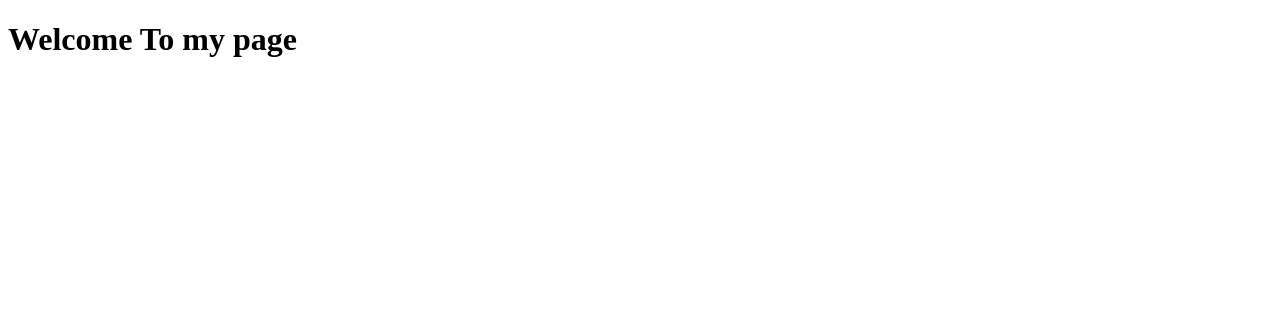
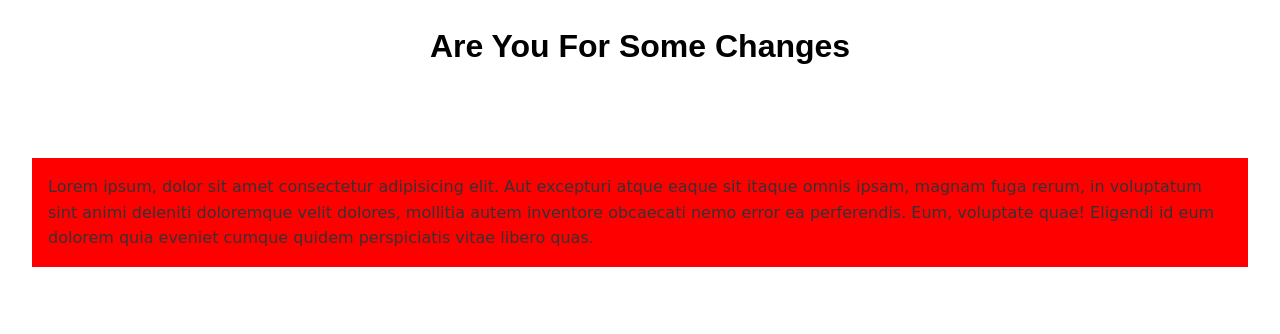
Before and after one commit to raffee12/fem-social-media-dashboard, a plain HTML site: page index.html in a window 1280 px wide. Drawn offline with Linux system fonts and the light colour scheme.

Commit message:
git pushed

```diff
--- a/index.html
+++ b/index.html
@@ -4,9 +4,21 @@
     <meta charset="UTF-8" />
     <meta http-equiv="X-UA-Compatible" content="IE=edge" />
     <meta name="viewport" content="width=device-width, initial-scale=1.0" />
+    <link rel="stylesheet" href="style.css" />
     <title>Document</title>
   </head>
   <body>
-    <h1>Welcome To my page</h1>
+    <header>
+      <h1>Are You For Some Changes</h1>
+    </header>
+    <section class="container">
+      <p>
+        Lorem ipsum, dolor sit amet consectetur adipisicing elit. Aut excepturi
+        atque eaque sit itaque omnis ipsam, magnam fuga rerum, in voluptatum
+        sint animi deleniti doloremque velit dolores, mollitia autem inventore
+        obcaecati nemo error ea perferendis. Eum, voluptate quae! Eligendi id
+        eum dolorem quia eveniet cumque quidem perspiciatis vitae libero quas.
+      </p>
+    </section>
   </body>
 </html>
--- a/style.css
+++ b/style.css
@@ -8,9 +8,18 @@ body {
   font-family: Arial, Helvetica, sans-serif;
   line-height: 1.6;
 }
-
+header {
+  text-align: center;
+}
 .container {
   max-width: 80rem;
   margin: auto;
   padding: 3rem 2rem;
 }
+section p {
+  font-size: 1rem;
+  font-family: cursive;
+  background: red;
+  color: #333;
+  padding: 1rem;
+}
```
